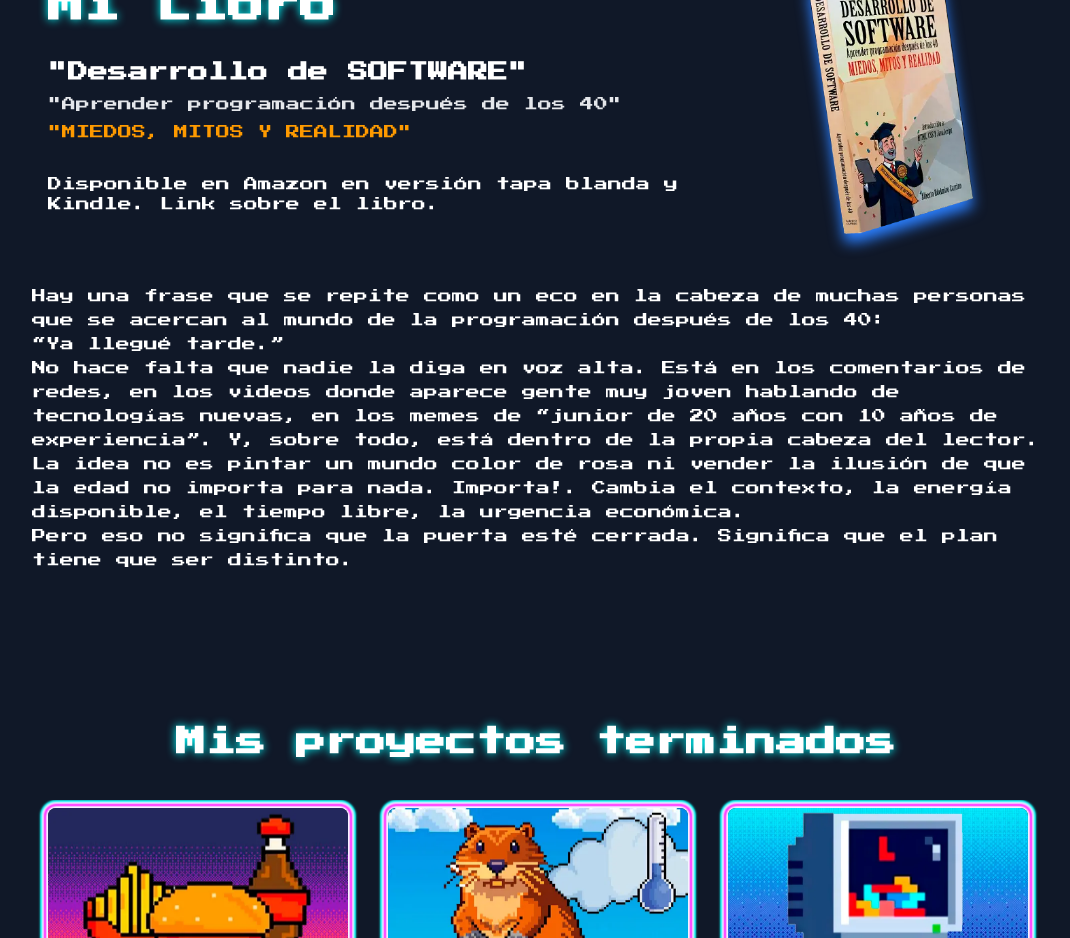
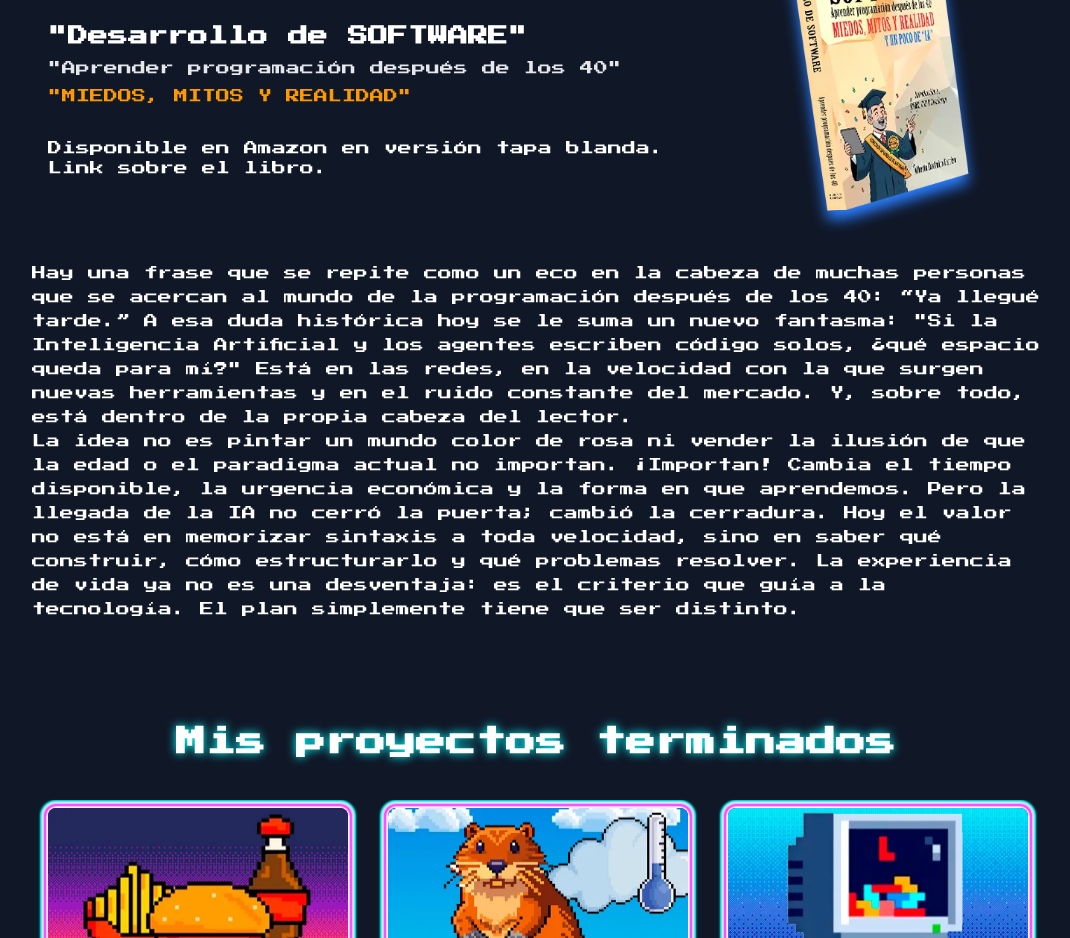
Before and after one commit to AlbertCarri/my-portfolio, a Next.js app: page / in a window 1280 px wide. Shown: the part 1100-2038 px from the top of the page, without its empty margins (104-1174 px from the left). Built offline with nearby package versions, Linux system fonts and the light colour scheme.

Commit message:
New ebook

```diff
--- a/components/MyBook.jsx
+++ b/components/MyBook.jsx
@@ -22,7 +22,7 @@ export default function MyBook() {
             "MIEDOS, MITOS Y REALIDAD"
           </p>
           <p className="sm:text-sm lg:text-md text-xs">
-            Disponible en Amazon en versión tapa blanda y Kindle. Link sobre el libro.
+            Disponible en Amazon en versión tapa blanda. Link sobre el libro.
           </p>
         </div>
         <div className="mx-auto">
@@ -39,18 +39,21 @@ export default function MyBook() {
       </div>
       <p className="sm:text-sm lg:text-md leading-6 text-xs mt-8 text-left">
         Hay una frase que se repite como un eco en la cabeza de muchas personas
-        que se acercan al mundo de la programación después de los 40: <br />
-        “Ya llegué tarde.” <br />
-        No hace falta que nadie la diga en voz alta. Está en los comentarios de
-        redes, en los videos donde aparece gente muy joven hablando de
-        tecnologías nuevas, en los memes de “junior de 20 años con 10 años de
-        experiencia”. Y, sobre todo, está dentro de la propia cabeza del lector.
+        que se acercan al mundo de la programación después de los 40: “Ya llegué
+        tarde.” A esa duda histórica hoy se le suma un nuevo fantasma: "Si la
+        Inteligencia Artificial y los agentes escriben código solos, ¿qué
+        espacio queda para mí?" Está en las redes, en la velocidad con la que
+        surgen nuevas herramientas y en el ruido constante del mercado. Y, sobre
+        todo, está dentro de la propia cabeza del lector.
         <br />
         La idea no es pintar un mundo color de rosa ni vender la ilusión de que
-        la edad no importa para nada. Importa!. Cambia el contexto, la energía
-        disponible, el tiempo libre, la urgencia económica. <br />
-        Pero eso no significa que la puerta esté cerrada. Significa que el plan
-        tiene que ser distinto.
+        la edad o el paradigma actual no importan. ¡Importan! Cambia el tiempo
+        disponible, la urgencia económica y la forma en que aprendemos. Pero la
+        llegada de la IA no cerró la puerta; cambió la cerradura. Hoy el valor
+        no está en memorizar sintaxis a toda velocidad, sino en saber qué
+        construir, cómo estructurarlo y qué problemas resolver. La experiencia
+        de vida ya no es una desventaja: es el criterio que guía a la
+        tecnología. El plan simplemente tiene que ser distinto.
       </p>
     </section>
   );
```
Also changed, not shown: public/libro3d.webp.
